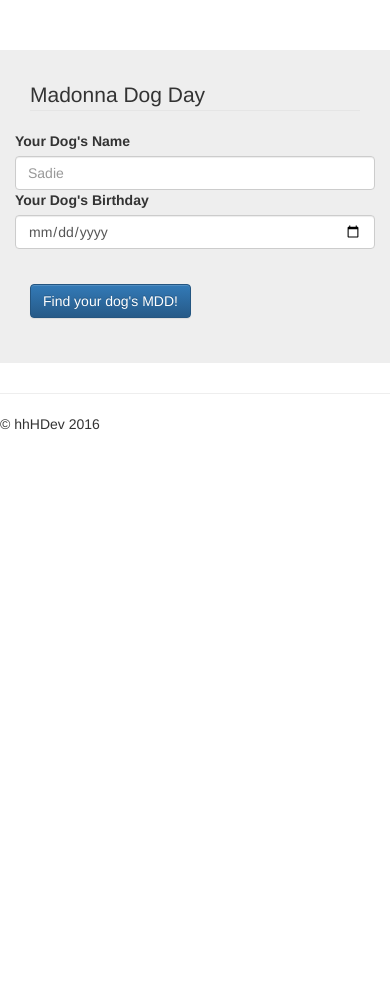
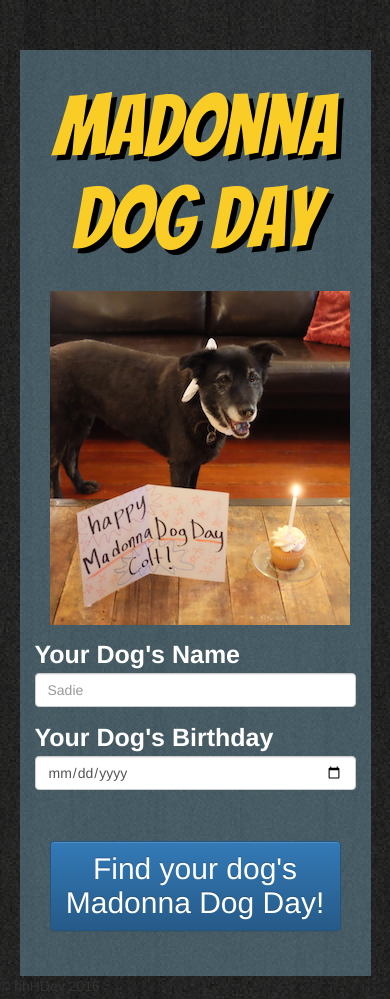
Before and after one commit to hhHDev/MDD, a plain HTML site: page index.html in a window 390 px wide. Shown: the top 999 px of the page. Before the commit the page ends 844 px from the top, so only its background shows below. Drawn offline with nearby package versions, Linux system fonts and the light colour scheme; some packages are replaced by stand-ins of ours.

Commit message:
basic styling
HHHHHHHH

```diff
--- a/css/main.css
+++ b/css/main.css
@@ -1,10 +1,71 @@
-
-
 /* ==========================================================================
    Author's custom styles
    ========================================================================== */
+@import 'https://fonts.googleapis.com/css?family=Bangers';
+
+.form-name {
+	font-size: 13.4rem;
+	line-height: 15rem;
+	color: #FACC26;
+	text-align: center;
+	font-family: Bangers, helvetica, serif;
+	border-bottom: none;
+	text-shadow: 5px 5px #000000;
+}
+
+.jumbotron {
+	background-color: rgba(116,159,179,0.45);
+	width: 90%;
+	margin: 0 auto;
+}
 
 
+body {
+	background-image: url("../wood_1_@2X.png");
+	background-repeat: repeat;
+	background-attachment: fixed;
+}
+
+#colt {
+	text-align: center;
+	margin: 2.5% 0 5% 0;
+}
+
+.control-label {
+	color: #fff;
+	font-size: 2.5rem;
+	line-height: 2.8rem;
+}
+
+.form-group .row {
+	margin-bottom: 5%;
+}
+
+input {
+	width: 60%;
+}
+
+#submit {
+	width: 100%;
+	height: 9rem;
+	font-size: 3rem;
+	line-height: 3.4rem;
+
+}
+
+#mdd p {
+	margin-top: 5%;
+	color: red;
+	font-size: 5.5rem;
+	line-height: 6.6rem;
+	font-weight: bold;
+}
+
+#submit-photo {
+
+	text-align: center;
+	margin-top: 5%;
+}
 
 .animation {
   -webkit-transition: 1s;
@@ -25,3 +86,11 @@
 .animation.ng-leave.ng-leave-active {
   opacity: 0;
 }
+
+
+@media screen and (max-width: 700px) {
+	.form-name {
+		font-size: 8.5rem;
+		line-height: 9.2rem;
+	}
+}
--- a/index.html
+++ b/index.html
@@ -35,11 +35,14 @@
 
     <div class="jumbotron">
         <div class="container">
-            <form class="form-horizontal" id="dogForm", name="dogForm", ng-submit="dogForm.$valid && dogFormSubmitted(dogForm)">
+            <form class="form-horizontal" id="dogForm", name="dogForm", ng-submit="dogForm.$valid && dogFormSubmitted(dogForm)", onsubmit="showHide()">
                 <fieldset>
 
                     <!-- Form Name -->
-                    <legend>Madonna Dog Day</legend>
+                    <legend class="form-name">Madonna Dog&nbsp;Day</legend>
+                    <div id="colt">
+                        <img src="DSCF4808.jpeg" alt="Colt" />
+                    </div>
 
                     <!-- Text input-->
                     <div class="form-group">
@@ -66,11 +69,16 @@
                     <div class="form-group">
                         <label class="col-md-4 control-label" for="submit"></label>
                         <div class="col-md-4">
-                            <button id="submit" name="submit" type="submit" class="btn btn-primary">Find your dog's MDD!</button>
+                            <button id="submit" name="submit" type="submit" class="btn btn-primary">Find your dog's<br /> Madonna Dog Day!</button>
                         </div>
                     </div>
                     <div>
-                        <p ng-if="dogForm.$valid && dogForm.$submitted", id="mdd"> {{name}}'s Madonna Dog Day is {{mdd}}</p>
+                        <div ng-if="dogForm.$valid && dogForm.$submitted", id="mdd">
+                            <p>{{name}}'s Madonna Dog Day is {{mdd}}</p>
+                            <div id="submit-photo">
+                                <img src="9093950793_735c7a57da_o.jpg" alt="Madonna" />
+                            </div>
+                        </div>
                     </div>
                 </fieldset>
             </form>
@@ -79,7 +87,7 @@
     </div>
 
 
-    <hr>
+
 
     <footer>
         <p>&copy; hhHDev 2016</p>
@@ -114,6 +122,19 @@
         ga('create', 'UA-XXXXX-X', 'auto');
         ga('send', 'pageview');
     </script>
+
+    <script type="text/javascript">
+         function showHide() {
+           var div = document.getElementById('submit-photo');
+           if (div.style.display == 'none') {
+             div.style.display = '';
+           }
+           else {
+             div.style.display = 'none';
+           }
+         }
+        </script>
+
 </body>
 
 </html>
```
Also changed, not shown: 9093950793_735c7a57da_o.jpg (added), DSCF4808.jpeg (added), wood_1_@2X.png (added).
